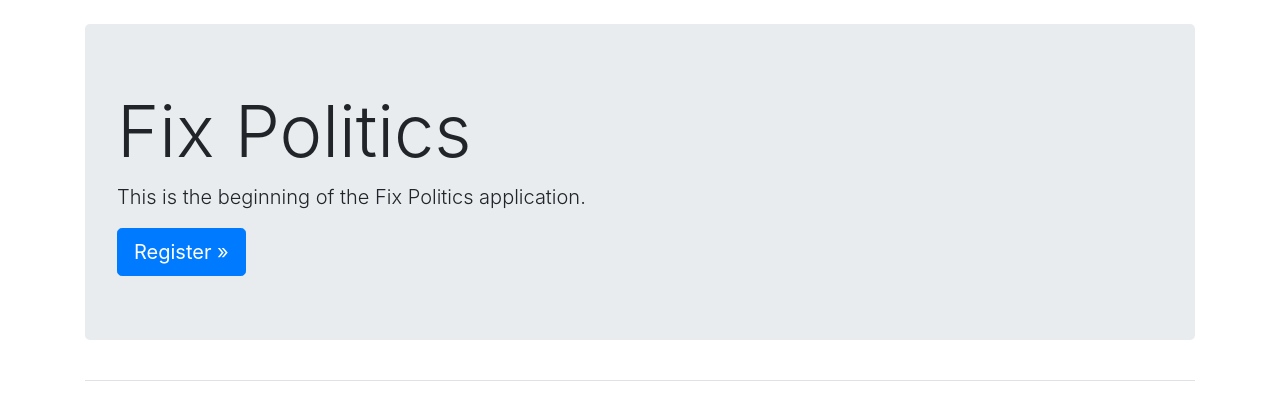
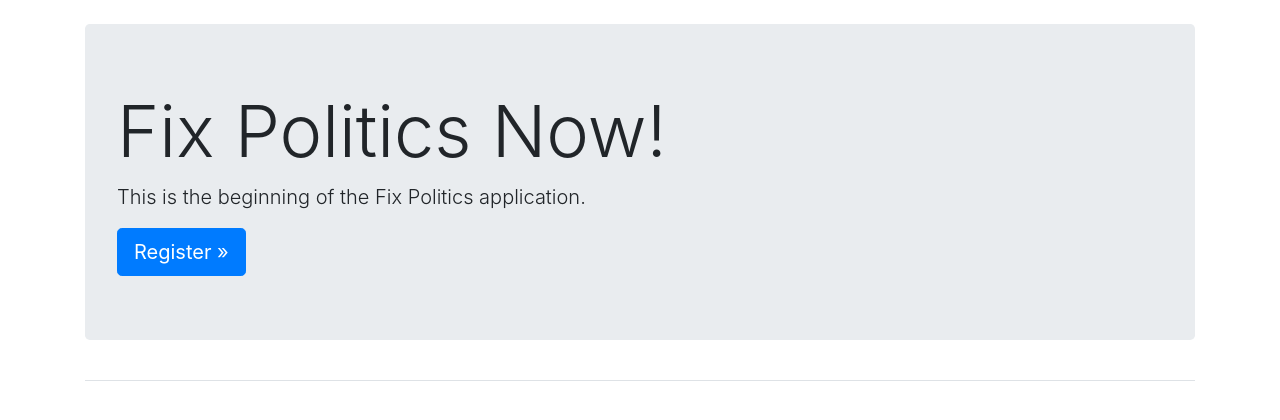
Before and after one commit to Call-for-Code-for-Racial-Justice/Legit-Info, a Django app: page / in a window 1280 px wide. Shown: the part 58-478 px from the top of the page. Run offline with Django 3.2, Linux system fonts and the light colour scheme; some libraries are stand-ins or nearby versions.

Commit message:
added two topics, changed index.html

```diff
--- a/learning_logs/templates/learning_logs/index.html
+++ b/learning_logs/templates/learning_logs/index.html
@@ -2,7 +2,7 @@
 
 {% block page_header %}
 <div class="jumbotron">
-<h1 class="display-3">Fix Politics</h1>
+<h1 class="display-3">Fix Politics Now!</h1>
 
 <p class="lead">This is the beginning of the Fix Politics application.</p>
 
```
Also changed, not shown: logsdb.sqlite3.
